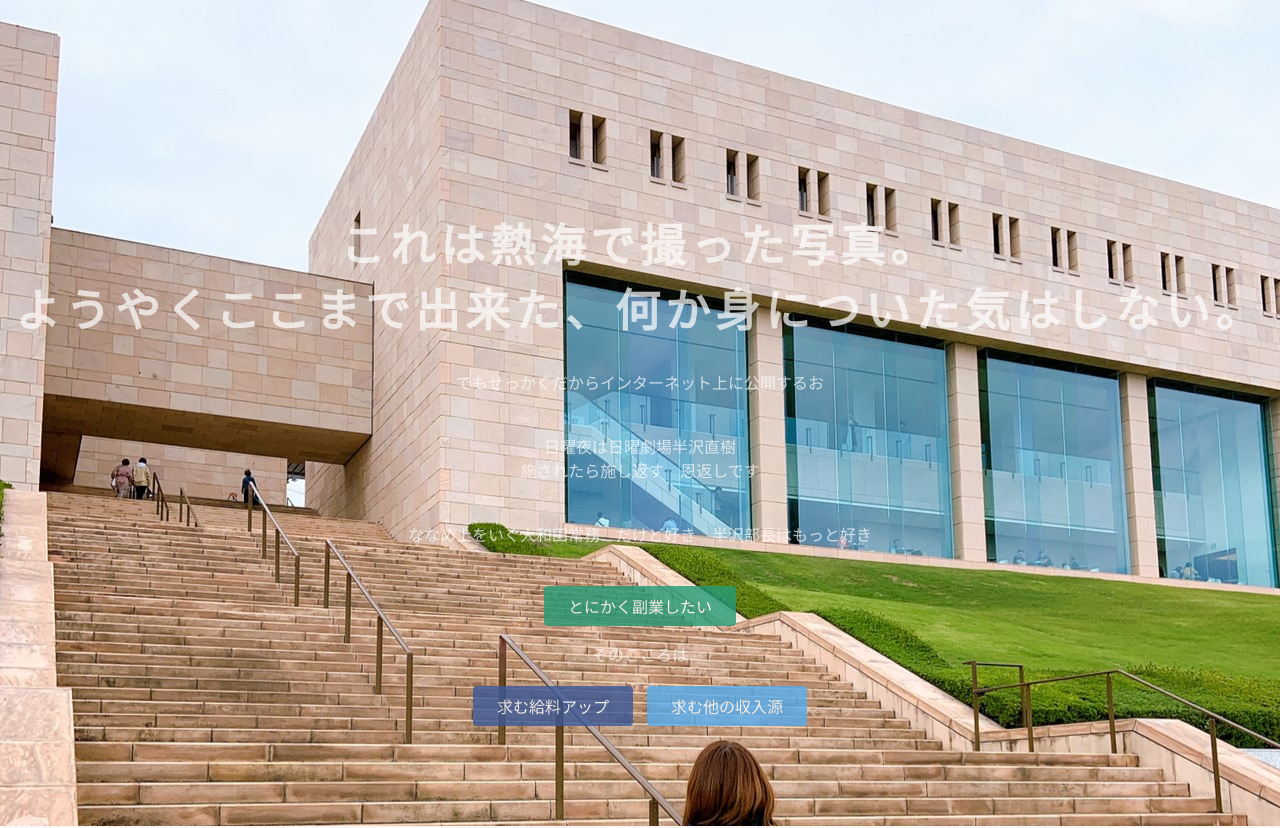
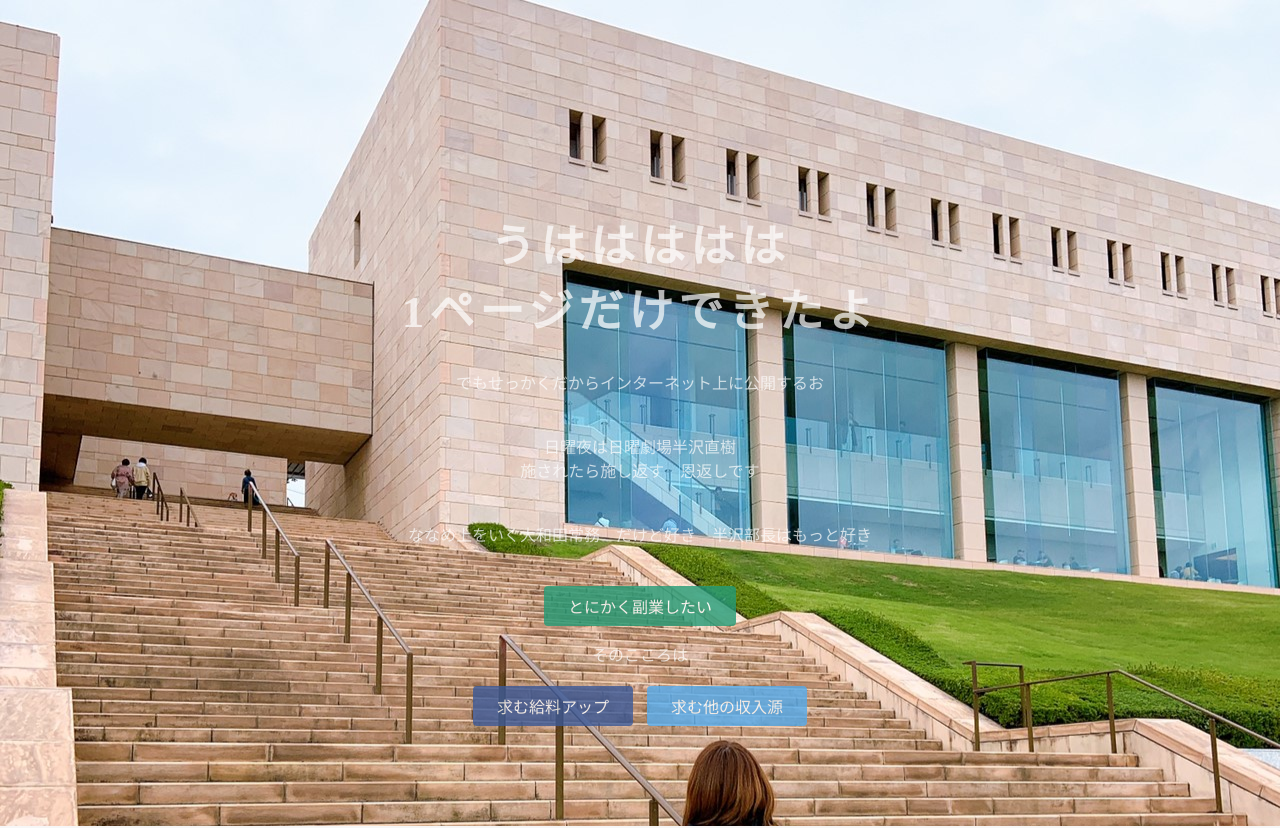
Before and after one commit to tanikishi/takishi.github.io, a plain HTML site: page index.html in a window 1280 px wide. Shown: the top 828 px of the page. Drawn offline with Linux system fonts and the light colour scheme.

Commit message:
Update index.html

```diff
--- a/index.html
+++ b/index.html
@@ -11,7 +11,7 @@
 
   <div class="top-wrapper">
     <div class="container">
-      <h1>これは熱海で撮った写真。<br>ようやくここまで出来た、何か身についた気はしない。</h1>
+      <h1>うははははは<br>1ページだけできたよ</h1>
       <p>でもせっかくだからインターネット上に公開するお<p/>
       <p>日曜夜は日曜劇場半沢直樹<br>施されたら施し返す　恩返しです</p>
       <p>ななめ上をいく大和田常務　だけど好き　半沢部長はもっと好き</p>
```
